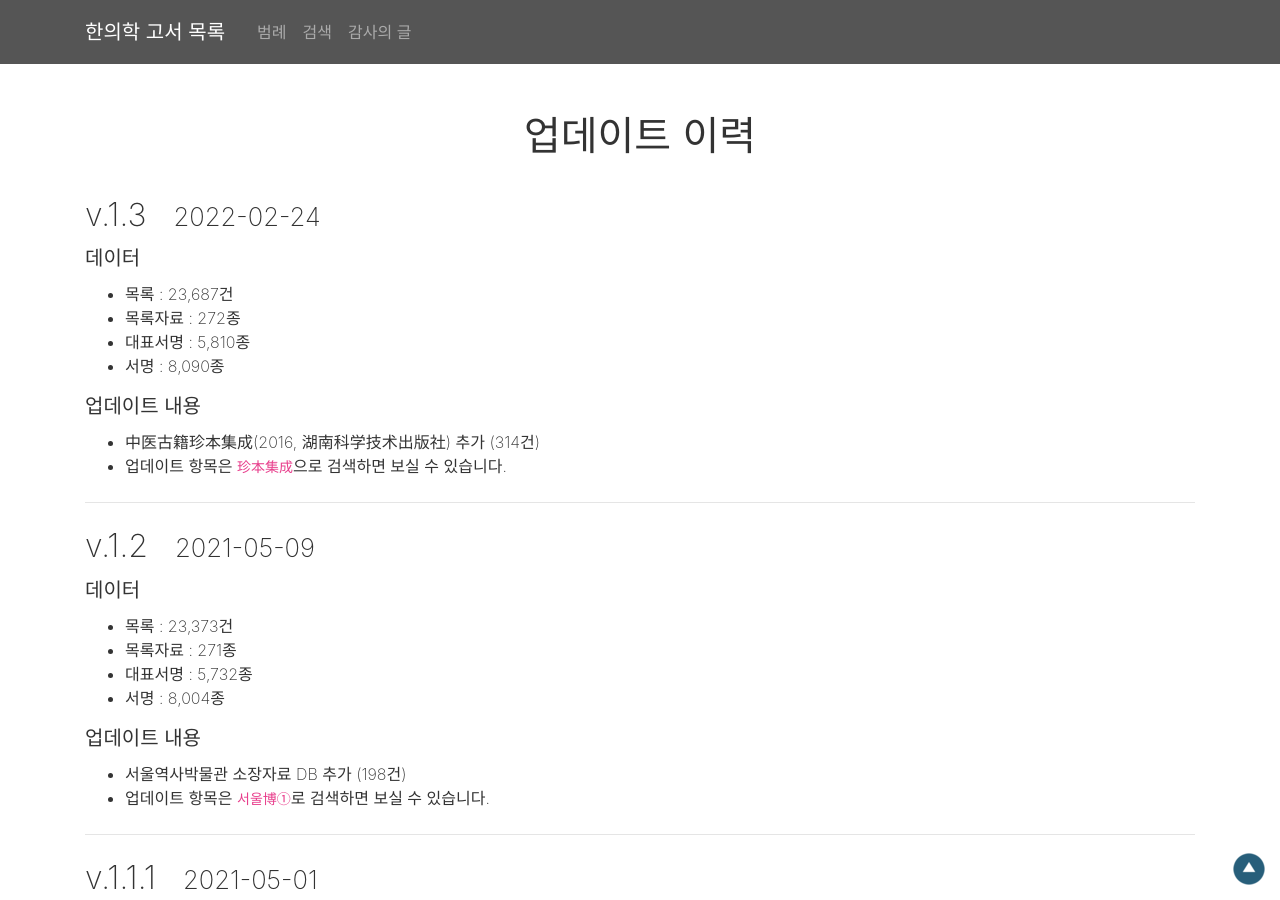
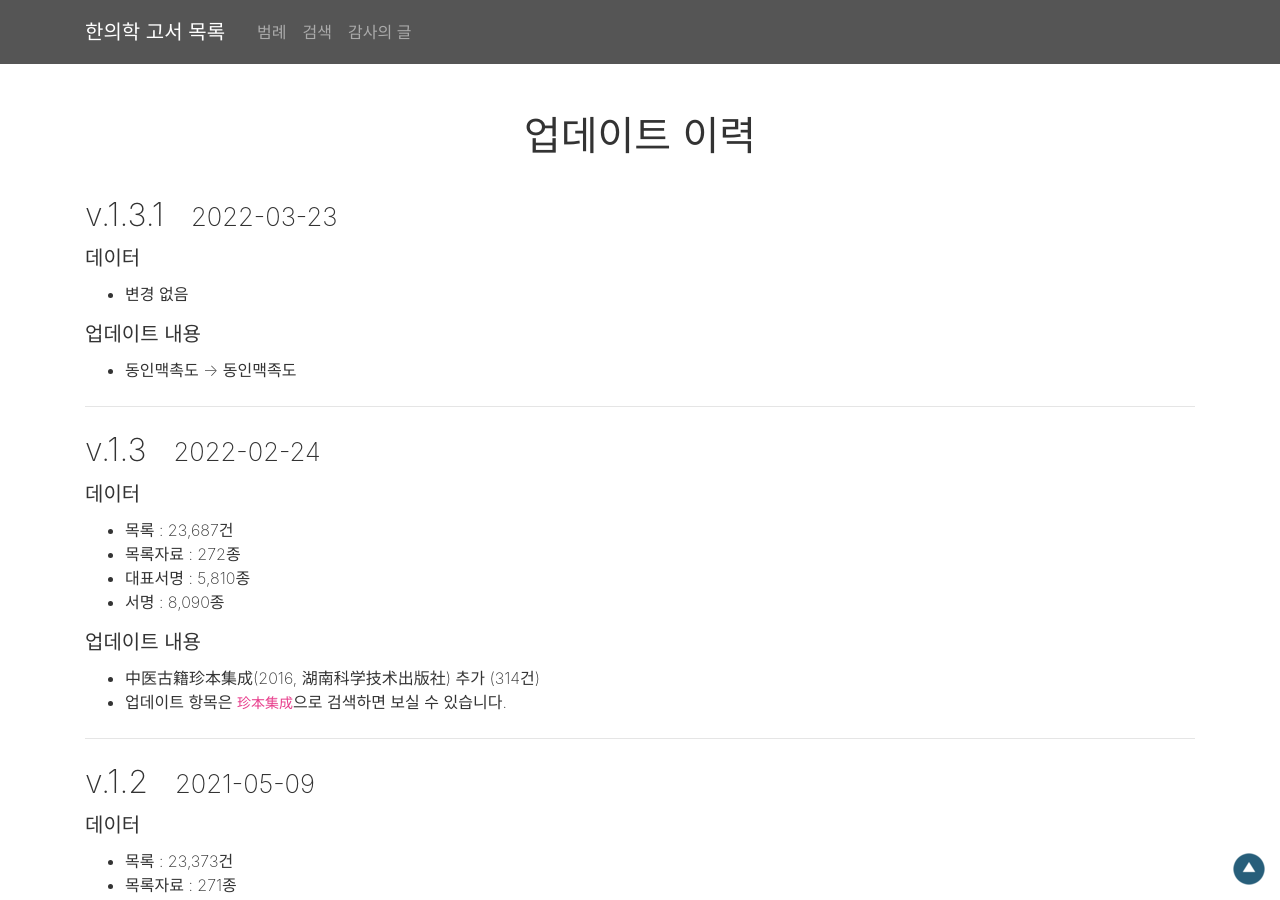
Before and after one commit to mediclassics-app/booklist, a Jekyll site: the page built from realese.md, in a window 1280 px wide and 900 px high. Built offline with Jekyll 4.4.1, drawn with Linux system fonts in a browser that asks for light colours.

Commit message:
동인맥촉도를 동인맥족도로

```diff
--- a/realese.md
+++ b/realese.md
@@ -12,6 +12,16 @@ title: "업데이트 이력"
 	</div>
 </div>
 
+
+## v.1.3.1&nbsp;&nbsp;&nbsp;<small>2022-03-23</small>
+
+##### 데이터
+- 변경 없음
+
+##### 업데이트 내용
+- 동인맥촉도 → 동인맥족도
+
+* * *
 
 ## v.1.3&nbsp;&nbsp;&nbsp;<small>2022-02-24</small>
 
```
